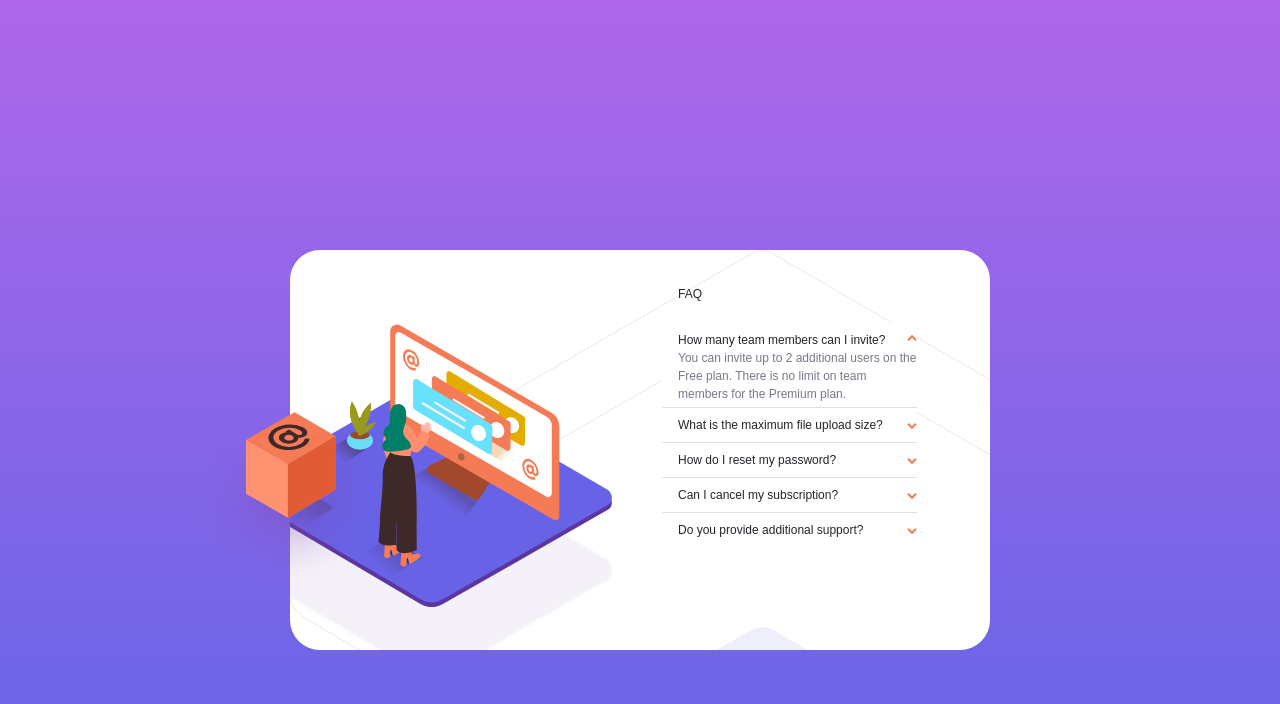
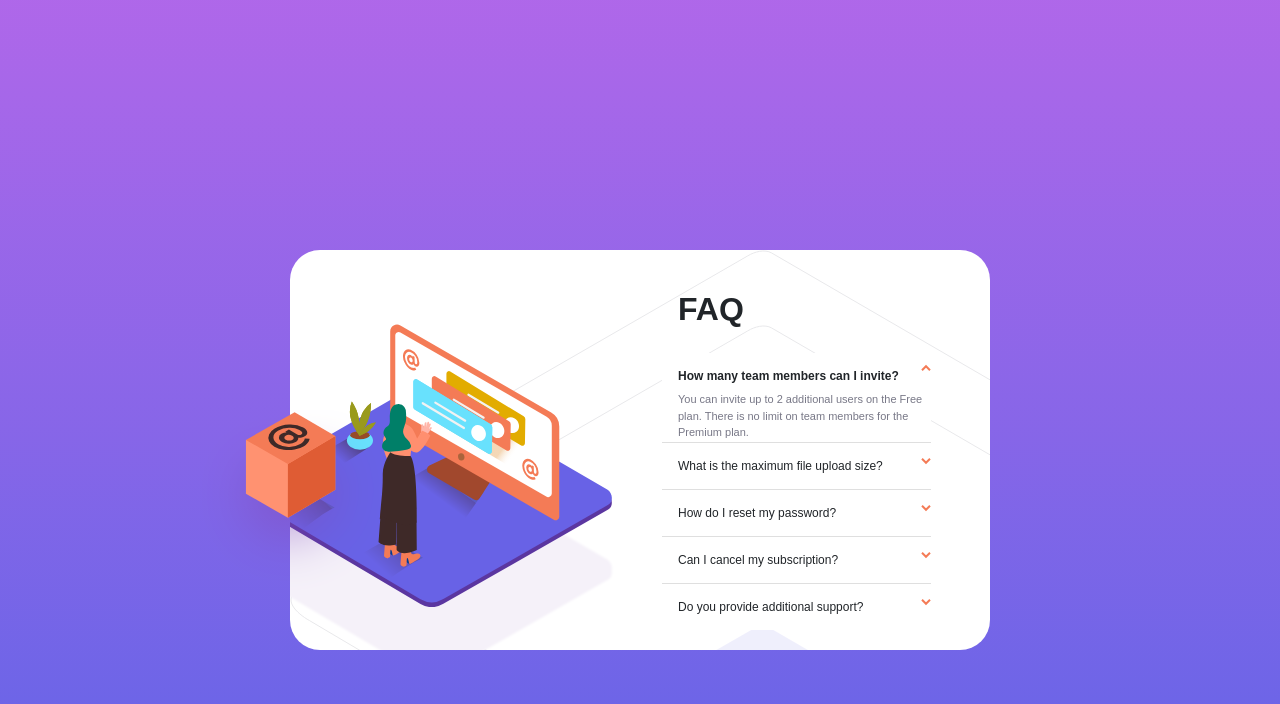
Before and after one commit to jaromeaviles/faq-accordion-project, a plain HTML site: page index.html in a window 1280 px wide. Both pictures are taken after a click on the item "How many team members can I invite?". Drawn offline with nearby package versions, Linux system fonts and the light colour scheme; a web font is replaced by a local one.

Commit message:
Completed FAQ ACCORDION project

```diff
--- a/app.css
+++ b/app.css
@@ -148,6 +148,7 @@ body {
   border-radius: 30px;
   width: 90%;
   max-width: fit-content;
+  height: 500px;
   display: flex;
   flex-direction: column;
   text-align: left;
@@ -159,6 +160,8 @@ body {
   text-align: center;
   margin-bottom: 20px;
   margin-top: -70px;
+  font-size: 2rem;
+  font-weight: 700;
 }
 
 .list-group-item {
@@ -166,7 +169,7 @@ body {
 }
 
 .active-list {
-  height: 85px;
+  height: 90px;
 }
 
 .list-group-item:hover {
@@ -194,10 +197,8 @@ body {
   display: block;
   cursor: pointer;
   align-items: center;
-  line-height: 1.5;
+  line-height: 2.5;
 }
-
-
 
 .dropImg {
   position: absolute;
@@ -209,6 +210,10 @@ body {
 .expand {
   rotate: 180deg;
   top: 11px;
+}
+
+.bold {
+  font-weight: 800;
 }
 
 .dropdown {
@@ -226,8 +231,8 @@ body {
 .dropdown-content p {
   display: none;
   color: hsl(240, 6%, 50%);
-  padding: 0 16px;
-  font-size: 12px;
+  padding: 0px 16px;
+  font-size: 11px;
 }
 
 .dropdown-content .show {
--- a/index.html
+++ b/index.html
@@ -1,5 +1,6 @@
 <!DOCTYPE html>
 <html lang="en">
+
 <head>
   <meta charset="UTF-8" />
   <!-- Meta tag for responsive design -->
@@ -7,25 +8,13 @@
   <!-- displays site properly based on user's device -->
 
   <!-- link Google Fonts  -->
-    <link
-      rel="stylesheet"
-      href="https://fonts.google.com/specimen/Kumbh+Sans"
-    />
+  <link rel="stylesheet" href="https://fonts.google.com/specimen/Kumbh+Sans" />
   <!-- link bootstrap css -->
-    <link
-      rel="stylesheet"
-      href="https://cdn.jsdelivr.net/npm/bootstrap@5.2.2/dist/css/bootstrap.min.css"
-    />
-
+  <link rel="stylesheet" href="https://cdn.jsdelivr.net/npm/bootstrap@5.2.2/dist/css/bootstrap.min.css" />
   <!--  Import CSS -->
   <link rel="stylesheet" href="./app.css" />
 
-    <link
-      rel="icon"
-      type="image/png"
-      sizes="32x32"
-      href="./images/favicon-32x32.png"
-    />
+  <link rel="icon" type="image/png" sizes="32x32" href="./images/favicon-32x32.png" />
 
   <title>Frontend Mentor | FAQ Accordion Card</title>
 
@@ -35,30 +24,20 @@
       font-size: 11px;
       text-align: center;
     }
+
     .attribution a {
       color: hsl(228, 45%, 44%);
     }
   </style>
 </head>
+
 <body>
   <div class="panel">
     <!--div1 -->
     <div class="card-content div1">
-        <img
-          src="./images/illustration-woman-online-mobile.svg"
-          alt="Woman Mobile"
-          class="image1"
-        />
-        <img
-          src="./images/illustration-woman-online-desktop.svg"
-          alt="Woman Desktop"
-          class="image2"
-        />
-        <img
-          src="./images/illustration-box-desktop.svg"
-          alt="Box Desktop"
-          class="image3"
-        />
+      <img src="./images/illustration-woman-online-mobile.svg" alt="Woman Mobile" class="image1" />
+      <img src="./images/illustration-woman-online-desktop.svg" alt="Woman Desktop" class="image2" />
+      <img src="./images/illustration-box-desktop.svg" alt="Box Desktop" class="image3" />
     </div>
 
     <!-- div2 -->
@@ -69,9 +48,10 @@
         <ul class="list-group list-group-flush">
           <!-- Question 1 -->
           <li class="list-group-item">
-              <p class="dropbtn">How many team members can I invite?
+            <div class="dropbtn">
+              <p class="question">How many team members can I invite?</p>
               <img class="dropImg" src="./images/icon-arrow-down.svg" alt="Dropdown Image">
-              </p>
+            </div>
             <div id="myDropdown" class="dropdown-content">
               <p>You can invite up to 2 additional users on the Free plan. There is
                 no limit on team members for the Premium plan.</p>
@@ -80,9 +60,10 @@
 
           <!-- Question 2 -->
           <li class="list-group-item">
-              <p class="dropbtn">What is the maximum file upload size?
+            <div class="dropbtn">
+              <p class="question">What is the maximum file upload size?</p>
               <img class="dropImg" src="./images/icon-arrow-down.svg" alt="Dropdown Image">
-              </p>
+            </div>
             <div id="myDropdown" class="dropdown-content">
               <p>No more than 2GB. All files in your account must fit your allotted
                 storage space.</p>
@@ -91,9 +72,10 @@
 
           <!-- Question 3 -->
           <li class="list-group-item">
-              <p class="dropbtn">How do I reset my password?
+            <div class="dropbtn">
+              <p class="question">How do I reset my password?</p>
               <img class="dropImg" src="./images/icon-arrow-down.svg" alt="Dropdown Image">
-              </p>
+            </div>
             <div id="myDropdown" class="dropdown-content">
               <p>Click “Forgot password” from the login page or “Change password”
                 from your profile page. A reset link will be emailed to you.</p>
@@ -102,9 +84,10 @@
 
           <!-- Question 4 -->
           <li class="list-group-item">
-              <p class="dropbtn">Can I cancel my subscription?
+            <div class="dropbtn">
+              <p class="question">Can I cancel my subscription?</p>
               <img class="dropImg" src="./images/icon-arrow-down.svg" alt="Dropdown Image">
-              </p>
+            </div>
             <div id="myDropdown" class="dropdown-content">
               <p>Yes! Send us a message and we’ll process your request no questions
                 asked.</p>
@@ -113,9 +96,10 @@
 
           <!-- Question 4 -->
           <li class="list-group-item">
-              <p class="dropbtn">Do you provide additional support?
+            <div class="dropbtn">
+              <p class="question">Do you provide additional support?</p>
               <img class="dropImg" src="./images/icon-arrow-down.svg" alt="Dropdown Image">
-              </p>
+            </div>
             <div id="myDropdown" class="dropdown-content">
               <p>Chat and email support is available 24/7. Phone lines are open
                 during normal business hours.</p>
@@ -132,4 +116,5 @@
     <!-- Import JS -->
     <script src="./script.js"></script>
 </body>
+
 </html>
--- a/script.js
+++ b/script.js
@@ -1,6 +1,7 @@
 const lists = document.querySelectorAll(".list-group li");
 let dropdown = document.querySelectorAll(".dropdown-content p");
 let img = document.querySelectorAll(".dropbtn img");
+let questions = document.querySelectorAll(".question");
 
 for (let i = 0; i < lists.length; i++) {
   lists[i].onclick = function () {
@@ -8,10 +9,13 @@ for (let i = 0; i < lists.length; i++) {
     setClass(lists, "active-list", "remove");
     setClass(dropdown, "show", "remove");
     setClass(img, "expand", "remove");
+    setClass(questions, "bold", "remove");
 
     if (setClasses) {
       this.classList.toggle("active-list");
-      let icon = this.children[0].children[0];
+      let question = this.children[0].children[0];
+      question.classList.toggle("bold");
+      let icon = this.children[0].children[1];
       icon.classList.toggle("expand");
       let dropContent = this.children[1].children[0];
       dropContent.classList.toggle("show");
```
Also changed, not shown: 1 other file. Lines whose indentation alone changed are shown as unchanged.
